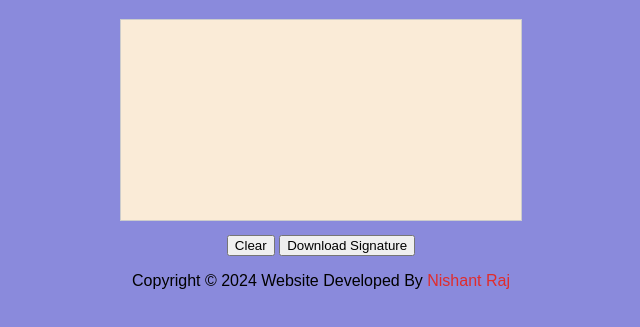
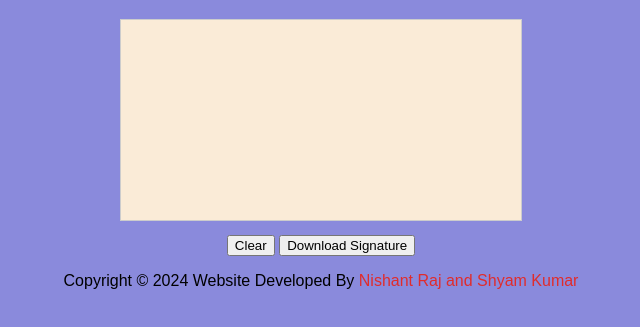
Before and after one commit to nishantrajraj1/Signature-Project, a plain HTML site: page index.html in a window 1280 px wide. Shown: the part 61-388 px from the top of the page, without its empty margins (319-959 px from the left). Drawn offline with Linux system fonts and the light colour scheme.

Commit message:
Update index.html

```diff
--- a/index.html
+++ b/index.html
@@ -13,7 +13,7 @@
     <button onclick="clearCanvas()">Clear</button>
     <button onclick="downloadSignature()">Download Signature</button>
      <div class="copyright">
-                <p>Copyright &copy; 2024 Website Developed By <span style="color: rgb(224, 44, 44);">Nishant Raj</span></p>
+                <p>Copyright &copy; 2024 Website Developed By <span style="color: rgb(224, 44, 44);">Nishant Raj and Shyam Kumar</span></p>
             </div>
 
     <script src="script.js"></script>
```
